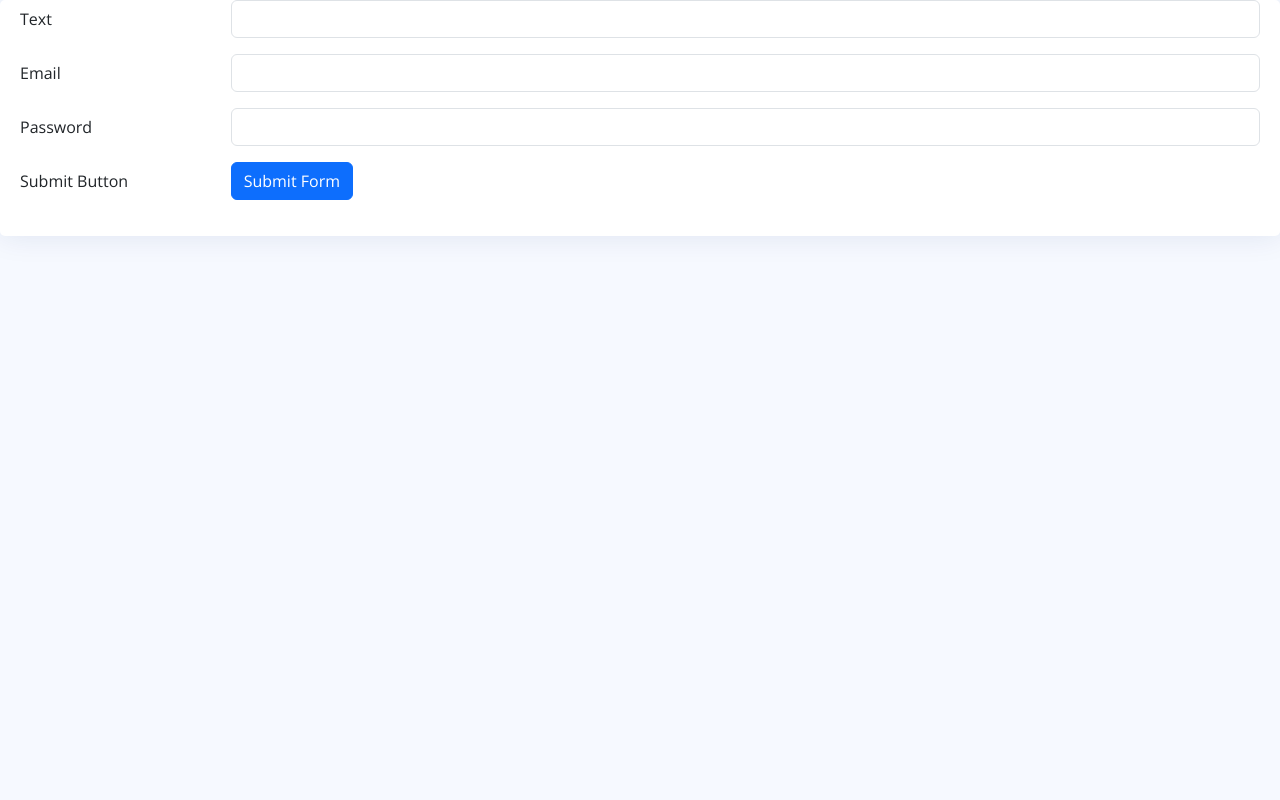
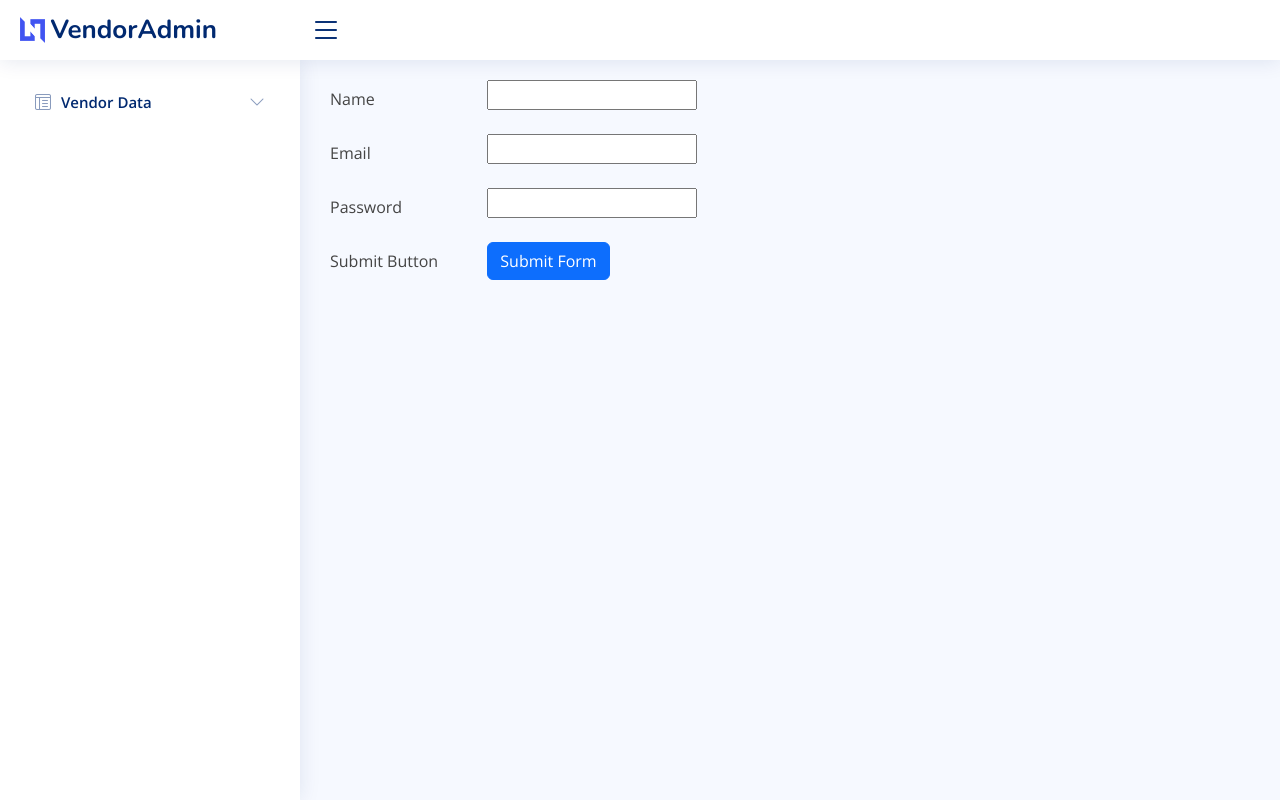
Before and after one commit to Dkrutik/vendor, a Flask app: page /new_user in a window 1280 px wide. Run offline with Flask 3, Linux system fonts and the light colour scheme; some libraries are stand-ins or nearby versions.

Commit message:
minoner chaneg in form

```diff
--- a/projecttemplate/template/adduser.html
+++ b/projecttemplate/template/adduser.html
@@ -1,12 +1,15 @@
 <!DOCTYPE html>
 <html>
+
 <head>
 
   <link href="assets/img/favicon.png" rel="icon">
   <link href="assets/img/apple-touch-icon.png" rel="apple-touch-icon">
 
   <link href="https://fonts.gstatic.com" rel="preconnect">
-    <link href="https://fonts.googleapis.com/css?family=Open+Sans:300,300i,400,400i,600,600i,700,700i|Nunito:300,300i,400,400i,600,600i,700,700i|Poppins:300,300i,400,400i,500,500i,600,600i,700,700i" rel="stylesheet">
+  <link
+    href="https://fonts.googleapis.com/css?family=Open+Sans:300,300i,400,400i,600,600i,700,700i|Nunito:300,300i,400,400i,600,600i,700,700i|Poppins:300,300i,400,400i,500,500i,600,600i,700,700i"
+    rel="stylesheet">
 
   <link href="assets/vendor/bootstrap/css/bootstrap.min.css" rel="stylesheet">
   <link href="assets/vendor/bootstrap-icons/bootstrap-icons.css" rel="stylesheet">
@@ -18,6 +21,7 @@
 
   <link href="assets/css/style.css" rel="stylesheet">
 </head>
+
 <body>
   <!-- <h1>Add New User</h1>
     <form method="post">
@@ -32,32 +36,124 @@
 
         <input type="submit" value="Submit">
     </form> -->
+  <header id="header" class="header fixed-top d-flex align-items-center">
 
+    <div class="d-flex align-items-center justify-content-between">
+      <a href="/" class="logo d-flex align-items-center">
+        <img src="assets/img/logo.png" alt="">
+        <span class="d-none d-lg-block">VendorAdmin</span>
+      </a>
+      <i class="bi bi-list toggle-sidebar-btn"></i>
+    </div>
+
+
+    <nav class="header-nav ms-auto">
+      <ul class="d-flex align-items-center">
+
+        <li class="nav-item d-block d-lg-none">
+          <a class="nav-link nav-icon search-bar-toggle " href="#">
+            <i class="bi bi-search"></i>
+          </a>
+        </li>
+
+        <li class="nav-item dropdown pe-3">
+
+          <a class="nav-link nav-profile d-flex align-items-center pe-0" href="#" data-bs-toggle="dropdown"></a>
+
+          <ul class="dropdown-menu dropdown-menu-end dropdown-menu-arrow profile">
+
+
+          </ul>
+        </li>
+
+      </ul>
+    </nav><!-- End Icons Navigation -->
+    {% block content %}
+    {% endblock %}
+  </header><!-- End Header -->
+
+  <!-- ======= Sidebar ======= -->
+  <aside id="sidebar" class="sidebar">
+
+    <ul class="sidebar-nav" id="sidebar-nav">
+
+      <!-- <li class="nav-item">
+          <a class="nav-link " href="index.html">
+            <i class="bi bi-grid"></i>
+            <span>Dashboard</span>
+          </a>
+        </li> -->
+      <!-- End Dashboard Nav -->
+
+
+
+      <li class="nav-item">
+        <a class="nav-link collapsed" data-bs-target="#tables-nav" data-bs-toggle="collapse">
+          <i class="bi bi-layout-text-window-reverse"></i><span>Vendor Data</span><i
+            class="bi bi-chevron-down ms-auto"></i>
+        </a>
+        <ul id="tables-nav" class="nav-content collapse " data-bs-parent="#sidebar-nav">
+          <li>
+            <a href="/">
+              <i class="bi bi-circle"></i><span>list data</span>
+            </a>
+          </li>
+          <!-- <li>
+              <a href="/new_user">
+                <i class="bi bi-circle"></i><span>Add New table</span>
+              </a>
+            </li> -->
+
+
+          <!-- <ul>
+
+              {% for user in users %}
+
+                  <li>
+                      <a href="{{ url_for('get_user', user_id=user.id) }}">
+
+
+                          <i class="bi bi-circle"></i><span>{{ user.username }}</span>
+                      </a>
+                  </li>
+              {% endfor %}
+          </ul>
+           -->
+        </ul>
+      </li>
+
+
+    </ul>
+
+  </aside>
+
+  <main id="main" class="main">
+    <section class="section dashboard">
 
 
 
 
       <!--  this are css file wise data form data -->
 
-    <div class="card">
-      <div class="card-body">
+      <!-- <div class="card">
+        <div class="card-body"> -->
           <form method="post">
             <div class="row mb-3">
-        <label for="inputText" class="col-sm-2 col-form-label">Text</label>
+              <label for="inputText" class="col-sm-2 col-form-label">Name</label>
               <div class="col-sm-10">
-          <input type="text" class="form-control" id="name" name="name">
+                <input type="text" id="name" name="name">
               </div>
             </div>
             <div class="row mb-3">
               <label for="inputEmail" class="col-sm-2 col-form-label">Email</label>
               <div class="col-sm-10">
-          <input type="email" class="form-control" id="email" name="email">
+                <input type="email"  id="email" name="email">
               </div>
             </div>
             <div class="row mb-3">
               <label for="inputPassword" class="col-sm-2 col-form-label">Password</label>
               <div class="col-sm-10">
-          <input type="password" class="form-control" id="role" name="role">
+                <input type="password"  id="role" name="role">
               </div>
             </div>
 
@@ -69,10 +165,12 @@
             </div>
 
           </form>
-</div>
-    </div>
+        <!-- </div>
+      </div> -->
 
 
+    </section>
+  </main>
 
 
   <script src="assets/vendor/apexcharts/apexcharts.min.js"></script>
@@ -85,4 +183,5 @@
   <script src="assets/vendor/php-email-form/validate.js"></script>
   <script src="assets/js/main.js"></script>
 </body>
+
 </html>
--- a/view.py
+++ b/view.py
@@ -68,7 +68,7 @@ def new_user():
         db.session.add(new_user)
         db.session.commit()
 
-        return "User added successfully!"
+        # return "User added successfully!"
     return render_template('adduser.html')
 
 
```
Also changed, not shown: projecttemplate/template/particularId.html (+8 -3 lines). Lines whose indentation alone changed are shown as unchanged.
